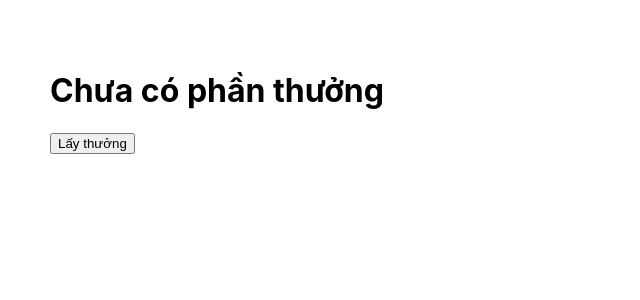
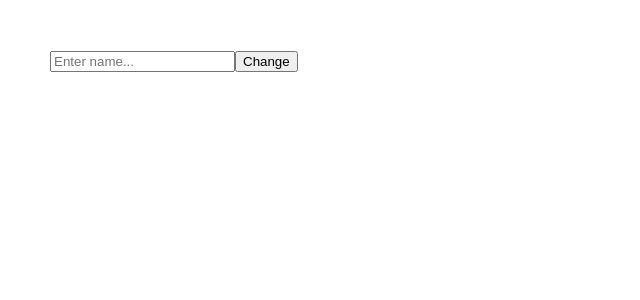
Before and after one commit to LuongHienThaoTrang/HOOKS, a React (Create React App) app: page / in a window 1280 px wide. Shown: the top 300 px of the page, without its empty margins (0-640 px from the left). Built offline with nearby package versions, Linux system fonts and the light colour scheme.

Commit message:
Ex 5: One-way binding

```diff
--- a/src/App.js
+++ b/src/App.js
@@ -1,4 +1,4 @@
-import UseState from "./useState/ex4";
+import UseState from "./useState/ex5";
 
 
 function App() {
--- /dev/null
+++ b/src/useState/ex5.js
@@ -0,0 +1,21 @@
+import { useState } from "react";
+
+
+function UseState() {
+    const [name, setName] = useState('')
+
+    // One-way bìnding: Khi ta gõ vào input, mà trong component có state mà state thay đổi giá trị tương ứng với người dùng nhập
+    console.log(name);
+
+    return (
+        <div>
+            <input
+                placeholder="Enter name..."
+                onChange={e => setName(e.target.value)}
+            />
+            <button onClick={e => setName('Nguyen Van BBB')}>Change</button>
+        </div>
+    )
+}
+
+export default UseState
```
